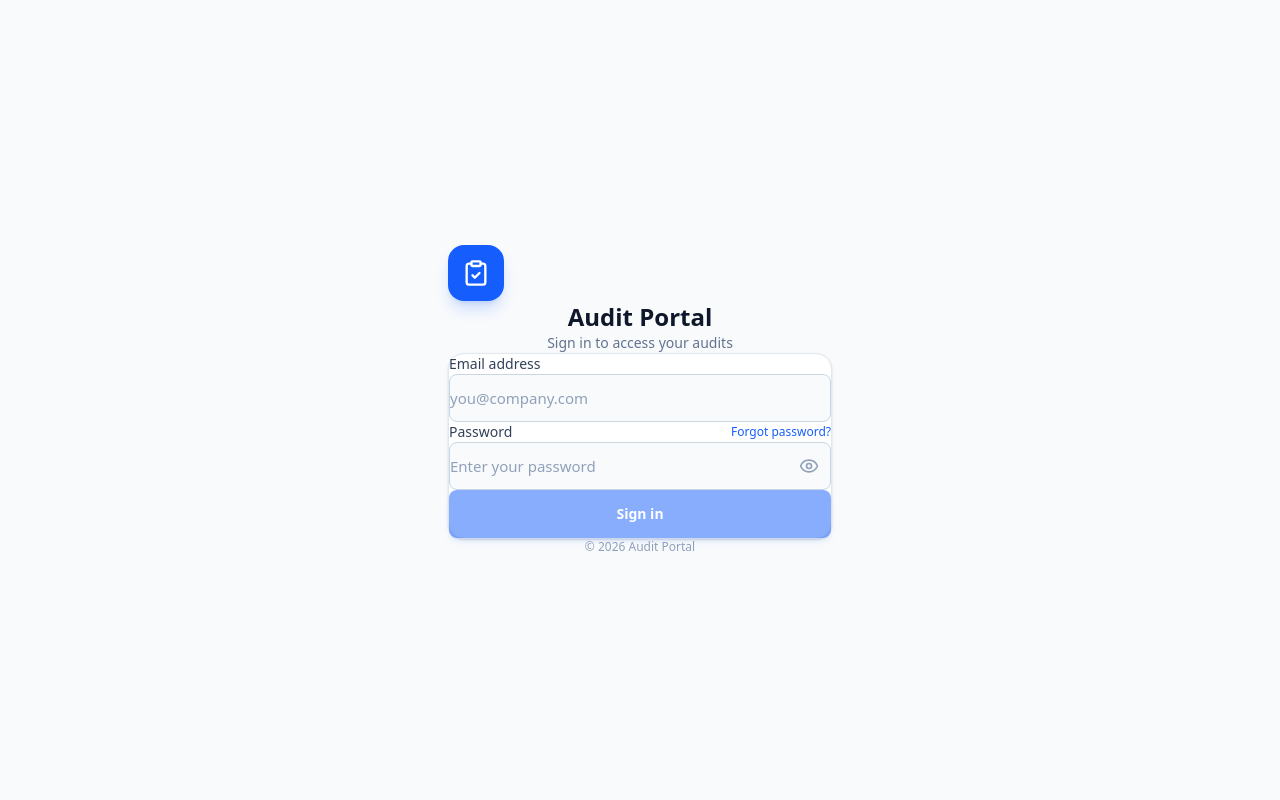
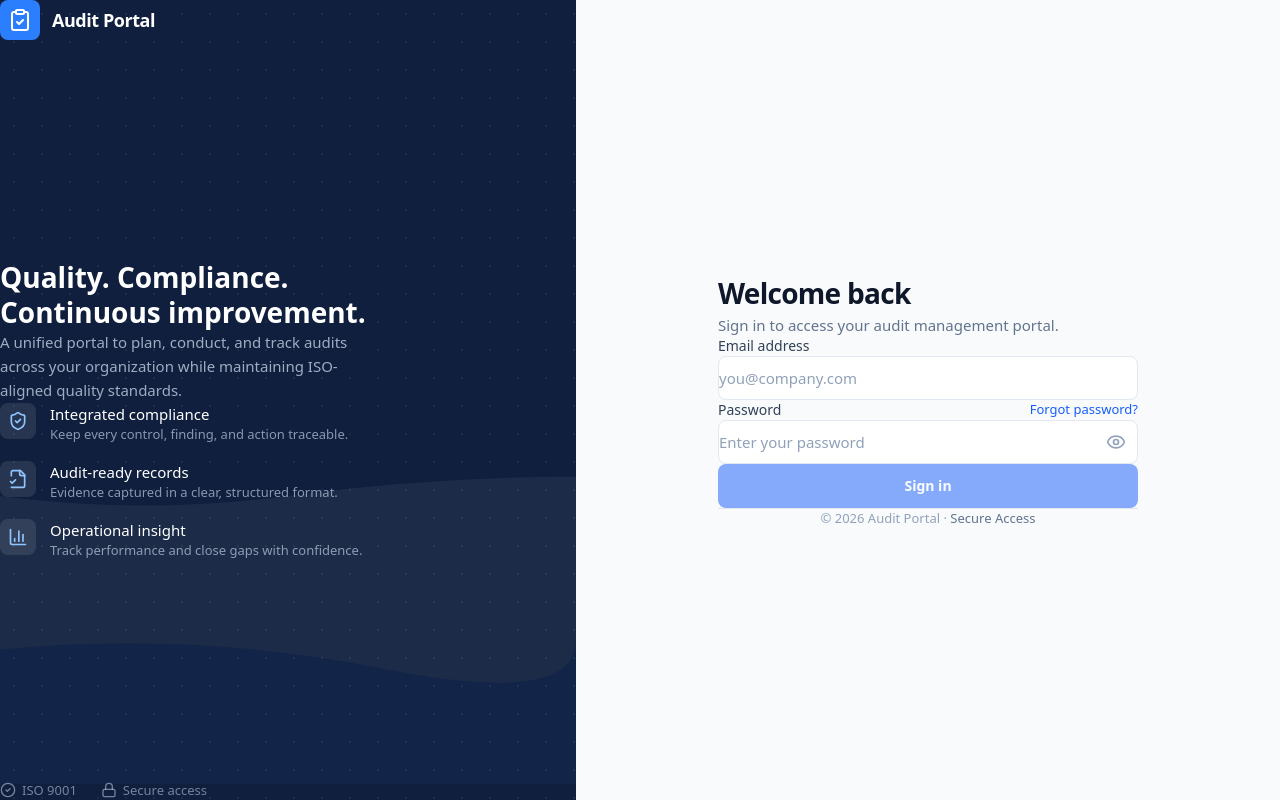
Before and after one commit to altamashhamsun/Quality-Management-System, a Next.js app: page / in a window 1280 px wide. Built offline with nearby package versions, Linux system fonts and the light colour scheme.

Commit message:
Redesign login as premium enterprise two-column auth screen

```diff
--- a/src/app/page.tsx
+++ b/src/app/page.tsx
@@ -8,6 +8,11 @@ import {
   ClipboardCheck,
   Eye,
   EyeOff,
+  ShieldCheck,
+  FileCheck2,
+  CheckCircle2,
+  BarChart3,
+  Lock,
 } from "lucide-react";
 import { createClient } from "@/lib/supabase/browser";
 
@@ -41,67 +46,174 @@ export default function LoginPage() {
     router.refresh();
   };
 
+  const fieldClass =
+    "w-full h-11 px-4 text-[15px] text-slate-900 placeholder:text-slate-400 bg-white border border-slate-200 rounded-lg focus:outline-none focus:border-blue-600 focus:ring-4 focus:ring-blue-600/10 transition";
+
   return (
-    <div className="min-h-screen flex items-center justify-center bg-slate-50 p-4">
-      <div className="w-full max-w-sm">
-        <div className="text-center mb-8">
-          <div className="w-14 h-14 rounded-2xl bg-blue-600 text-white flex items-center justify-center mx-auto mb-4 shadow-lg shadow-blue-600/20">
-            <ClipboardCheck className="w-7 h-7" />
+    <div className="min-h-screen flex bg-slate-50">
+      {/* ===== LEFT: BRANDING ===== */}
+      <div className="hidden lg:flex flex-col justify-between w-[45%] bg-[#0f1f3d] text-white relative overflow-hidden p-12">
+        {/* subtle geometric / audit-inspired visual */}
+        <div className="absolute inset-0 opacity-[0.05]">
+          <div className="absolute right-0 top-0 h-full w-full">
+            <svg
+              className="w-full h-full"
+              viewBox="0 0 600 800"
+              fill="none"
+              xmlns="http://www.w3.org/2000/svg"
+            >
+              <path
+                d="M0 500Q150 520 300 500T600 480V800H0Z"
+                fill="#ffffff"
+              />
+              <path
+                d="M0 580Q180 550 340 590T600 560V800H0Z"
+                fill="#ffffff"
+              />
+              <path d="M0 660Q200 640 400 680T600 650V800H0Z" fill="#4f7dff" />
+            </svg>
           </div>
-          <h1 className="text-2xl font-bold text-slate-900">Audit Portal</h1>
-          <p className="text-sm text-slate-500 mt-1">
-            Sign in to access your audits
+        </div>
+        {/* dotted grid pattern (audit/checklist-inspired) */}
+        <div
+          className="absolute inset-0 opacity-[0.06]"
+          style={{
+            backgroundImage:
+              "radial-gradient(circle, #ffffff 1px, transparent 1px)",
+            backgroundSize: "28px 28px",
+          }}
+        />
+
+        {/* brand */}
+        <div className="relative z-10 flex items-center gap-3">
+          <div className="w-10 h-10 rounded-lg bg-blue-500 flex items-center justify-center">
+            <ClipboardCheck className="w-6 h-6" />
+          </div>
+          <div className="flex flex-col">
+            <span className="text-lg font-semibold tracking-tight">
+              Audit Portal
+            </span>
+          </div>
+        </div>
+
+        {/* headline */}
+        <div className="relative z-10 max-w-sm">
+          <h2 className="text-[28px] font-semibold leading-tight mb-4">
+            Quality. Compliance.
+            <br />
+            Continuous improvement.
+          </h2>
+          <p className="text-blue-100/70 text-[15px] leading-relaxed">
+            A unified portal to plan, conduct, and track audits across your
+            organization while maintaining ISO-aligned quality standards.
+          </p>
+
+          {/* visual trust markers */}
+          <div className="mt-10 grid grid-cols-1 gap-4">
+            <TrustRow
+              icon={ShieldCheck}
+              title="Integrated compliance"
+              desc="Keep every control, finding, and action traceable."
+            />
+            <TrustRow
+              icon={FileCheck2}
+              title="Audit-ready records"
+              desc="Evidence captured in a clear, structured format."
+            />
+            <TrustRow
+              icon={BarChart3}
+              title="Operational insight"
+              desc="Track performance and close gaps with confidence."
+            />
+          </div>
+        </div>
+
+        {/* footer */}
+        <div className="relative z-10 flex items-center gap-6 text-[13px] text-blue-100/50">
+          <span className="flex items-center gap-1.5">
+            <CheckCircle2 className="w-4 h-4" /> ISO 9001
+          </span>
+          <span className="flex items-center gap-1.5">
+            <Lock className="w-4 h-4" /> Secure access
+          </span>
+        </div>
+      </div>
+
+      {/* ===== RIGHT: LOGIN ===== */}
+      <div className="flex flex-col flex-1 items-center justify-center px-6 py-10 bg-slate-50">
+        {/* mobile brand */}
+        <div className="lg:hidden flex items-center gap-2.5 mb-8">
+          <div className="w-9 h-9 rounded-lg bg-blue-600 text-white flex items-center justify-center">
+            <ClipboardCheck className="w-5 h-5" />
+          </div>
+          <span className="text-lg font-semibold text-slate-900">
+            Audit Portal
+          </span>
+        </div>
+
+        <div className="w-full max-w-[420px]">
+          <div className="mb-8">
+            <h1 className="text-[28px] font-bold tracking-tight text-slate-900">
+              Welcome back
+            </h1>
+            <p className="text-[15px] text-slate-500 mt-2">
+              Sign in to access your audit management portal.
             </p>
           </div>
 
           {error && (
-          <div className="mb-4 flex items-center gap-2.5 p-3 rounded-lg bg-red-50 border border-red-200 text-red-700 text-sm">
+            <div className="mb-6 flex items-center gap-2.5 p-3.5 rounded-lg bg-red-50 border border-red-200 text-red-700 text-sm">
               <AlertCircle className="w-4 h-4 shrink-0" />
               <span>{error}</span>
             </div>
           )}
 
-        <form
-          onSubmit={handleLogin}
-          className="bg-white p-7 rounded-2xl border border-slate-200 shadow-sm space-y-6"
+          <form onSubmit={handleLogin} className="space-y-5">
+            <div className="space-y-2">
+              <label
+                htmlFor="email"
+                className="block text-sm font-medium text-slate-700"
               >
-          <div className="space-y-2">
-            <label className="block text-sm font-medium text-slate-700">
                 Email address
               </label>
               <input
+                id="email"
                 type="email"
                 value={email}
                 onChange={(e) => setEmail(e.target.value)}
                 placeholder="you@company.com"
                 autoComplete="email"
                 required
-              className="w-full h-12 px-4 text-[15px] text-slate-900 placeholder-slate-400 bg-slate-50 border border-slate-300 rounded-lg focus:outline-none focus:bg-white focus:border-blue-500 focus:ring-4 focus:ring-blue-500/10 transition"
+                className={fieldClass}
               />
             </div>
 
             <div className="space-y-2">
               <div className="flex items-center justify-between">
-              <label className="text-sm font-medium text-slate-700">
+                <label
+                  htmlFor="password"
+                  className="text-sm font-medium text-slate-700"
+                >
                   Password
                 </label>
                 <button
                   type="button"
                   onClick={() => {}}
-                className="text-xs text-blue-600 hover:text-blue-700"
+                  className="text-[13px] font-medium text-blue-600 hover:text-blue-700"
                 >
                   Forgot password?
                 </button>
               </div>
               <div className="relative">
                 <input
+                  id="password"
                   type={showPassword ? "text" : "password"}
                   value={password}
                   onChange={(e) => setPassword(e.target.value)}
                   placeholder="Enter your password"
                   autoComplete="current-password"
                   required
-                className="w-full h-12 px-4 pr-12 text-[15px] text-slate-900 placeholder-slate-400 bg-slate-50 border border-slate-300 rounded-lg focus:outline-none focus:bg-white focus:border-blue-500 focus:ring-4 focus:ring-blue-500/10 transition"
+                  className={`${fieldClass} pr-12`}
                 />
                 <button
                   type="button"
@@ -121,7 +233,7 @@ export default function LoginPage() {
             <button
               type="submit"
               disabled={loading || !email || !password}
-            className="w-full h-12 bg-blue-600 text-white rounded-lg font-semibold text-sm hover:bg-blue-700 active:bg-blue-800 transition-colors disabled:opacity-50 disabled:cursor-not-allowed flex items-center justify-center gap-2 shadow-md shadow-blue-600/20"
+              className="w-full h-11 bg-blue-600 text-white rounded-lg font-semibold text-sm hover:bg-blue-700 active:bg-blue-800 transition-colors disabled:opacity-50 disabled:cursor-not-allowed flex items-center justify-center gap-2"
             >
               {loading ? (
                 <>
@@ -134,10 +246,36 @@ export default function LoginPage() {
             </button>
           </form>
 
-        <p className="mt-5 text-center text-xs text-slate-400">
-          © {new Date().getFullYear()} Audit Portal
+          {/* footer inside login section */}
+          <div className="mt-8 pt-6 border-t border-slate-200 flex items-center justify-center">
+            <p className="text-[13px] text-slate-400">
+              © 2026 Audit Portal · <span className="text-slate-500">Secure Access</span>
             </p>
+          </div>
+        </div>
       </div>
     </div>
   );
 }
+
+function TrustRow({
+  icon: Icon,
+  title,
+  desc,
+}: {
+  icon: any;
+  title: string;
+  desc: string;
+}) {
+  return (
+    <div className="flex items-start gap-3.5">
+      <div className="w-9 h-9 rounded-lg bg-white/10 flex items-center justify-center shrink-0">
+        <Icon className="w-5 h-5 text-blue-300" />
+      </div>
+      <div>
+        <p className="text-[15px] font-medium text-white">{title}</p>
+        <p className="text-[13px] text-blue-100/60 mt-0.5">{desc}</p>
+      </div>
+    </div>
+  );
+}
```
Lines whose indentation alone changed are shown as unchanged.
